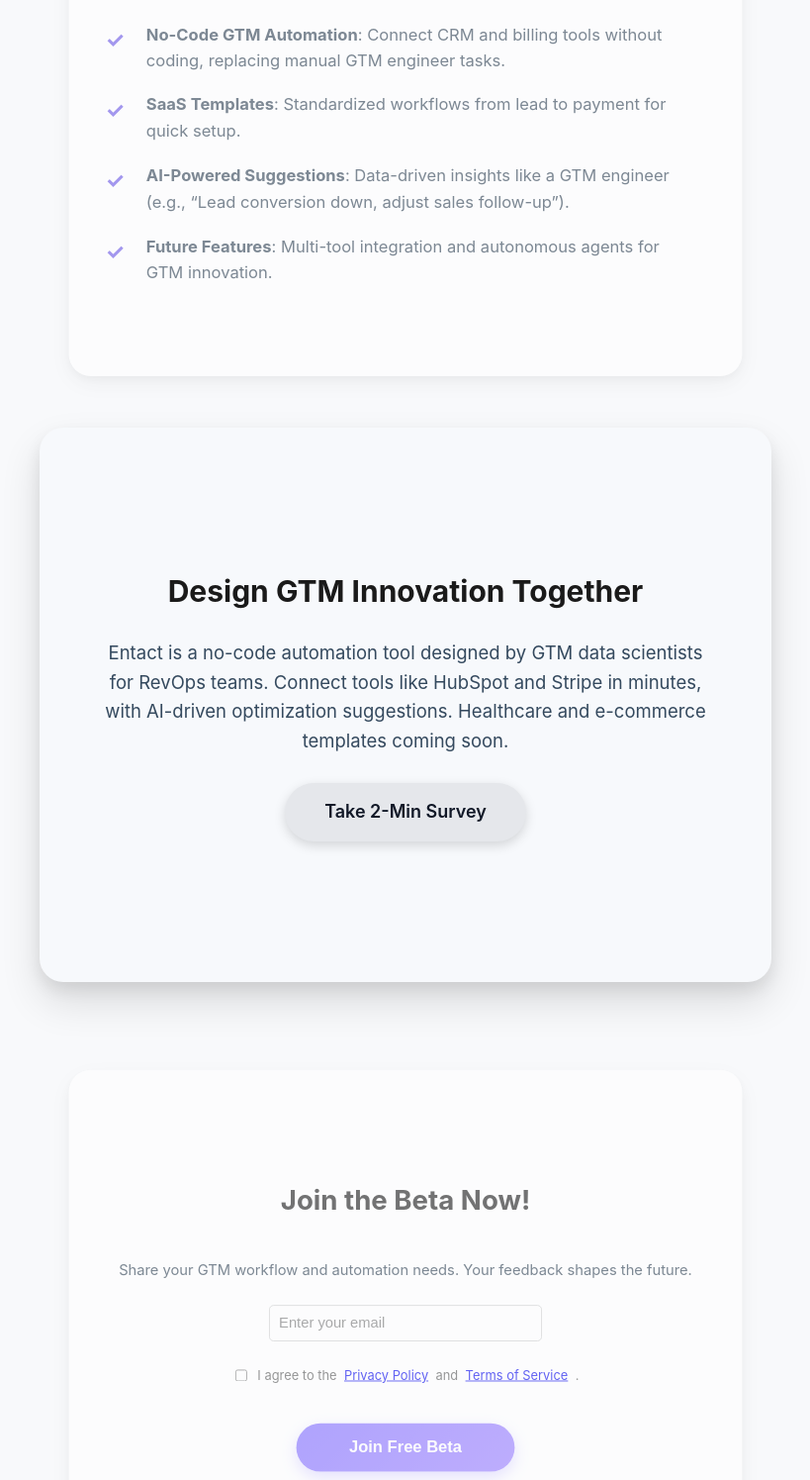
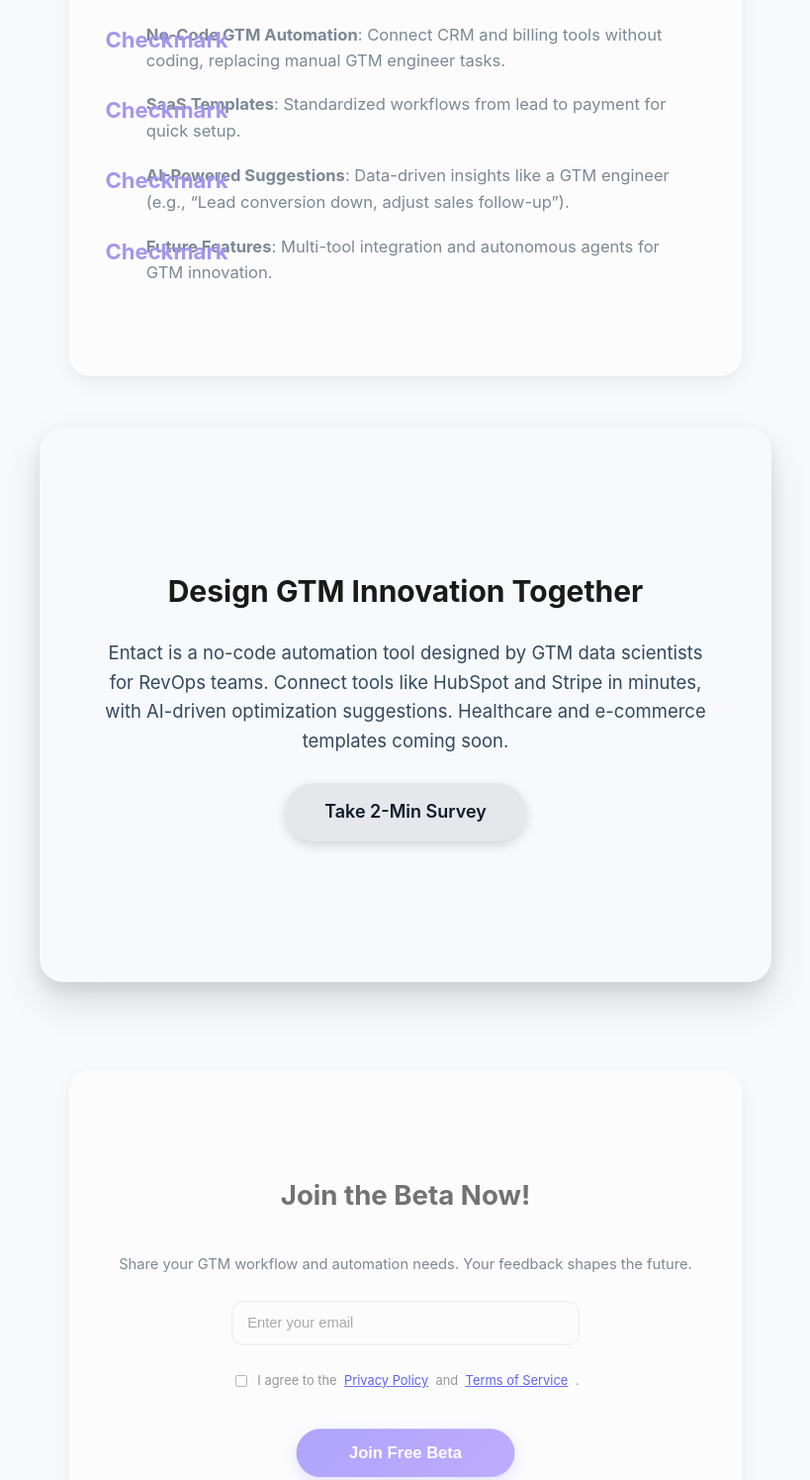
Before and after one commit to yosep2m430/entact-landing, a plain HTML site: page index.html in a window 1280 px wide. Shown: the part 912-2407 px from the top of the page at 99% size, without its empty margins (230-1049 px from the left). Drawn offline with Linux system fonts and the light colour scheme.

Commit message:
free beta email

```diff
--- a/index.html
+++ b/index.html
@@ -130,7 +130,7 @@
             color: #1a1a1a;
         }
 
-        /* 체크마크 최적화: 더 크고, 더 가깝게 */
+        /* 체크마크 최적화 */
         .pain-points ul {
             list-style: none;
             padding: 0;
@@ -141,18 +141,18 @@
         .pain-points li {
             font-size: 18px;
             margin: 20px 0;
-            padding-left: 25px;     /* 체크마크와 글씨 간격 */
+            padding-left: 25px;
             position: relative;
             line-height: 1.6;
         }
         .pain-points li::before {
-            content: '✓';
+            content: 'Checkmark';
             color: #6b57e6;
             font-weight: bold;
             position: absolute;
-            left: -20px;            /* 글씨에 더 가까이 */
+            left: -20px;
             top: 1px;
-            font-size: 24px;        /* 더 크게 */
+            font-size: 24px;
         }
 
         .solution p {
@@ -289,7 +289,7 @@
             <a href="#join-form" class="cta-button cta-button--highlight">Join Free Beta</a>
         </div>
 
-        <!-- Why Entact? - 체크마크 최적화 -->
+        <!-- Why Entact? -->
         <div class="section pain-points">
             <h2>Why Entact?</h2>
             <ul>
@@ -312,7 +312,7 @@
             <h2>Join the Beta Now!</h2>
             <p>Share your GTM workflow and automation needs. Your feedback shapes the future.</p>
             <form action="https://docs.google.com/forms/d/e/1FAIpQLSdzGzAvsx7q9p0c7QoTmqh7VDBEf9fDs08eYmGb2FXRCJUS6Q/formResponse" method="POST" target="_blank">
-                <input type="email" name="entry.1660418935" placeholder="Enter your email" required style="padding: 10px; width: 300px; border-radius: 5px; border: 1px solid #ccc; margin: 10px;">
+                <input type="email" name="entry.1660418935" placeholder="Enter your email" required>
                 <br>
                 <label>
                     <input type="checkbox" required>
@@ -328,8 +328,8 @@
     <div class="footer">
         <p>Transform Your Automation Workflow Without a GTM Engineer. © 2025 Entact</p>
         <p>
-            <a href="/privacy.html">Privacy Policy</a> |
-            <a href="/terms.html">Terms of Service</a> |
+            <a href="/privacy.html" target="_blank">Privacy Policy</a> |
+            <a href="/terms.html" target="_blank">Terms of Service</a> |
             <a href="mailto:joseph@entact.tech">Contact: joseph@entact.tech</a>
         </p>
     </div>
```
